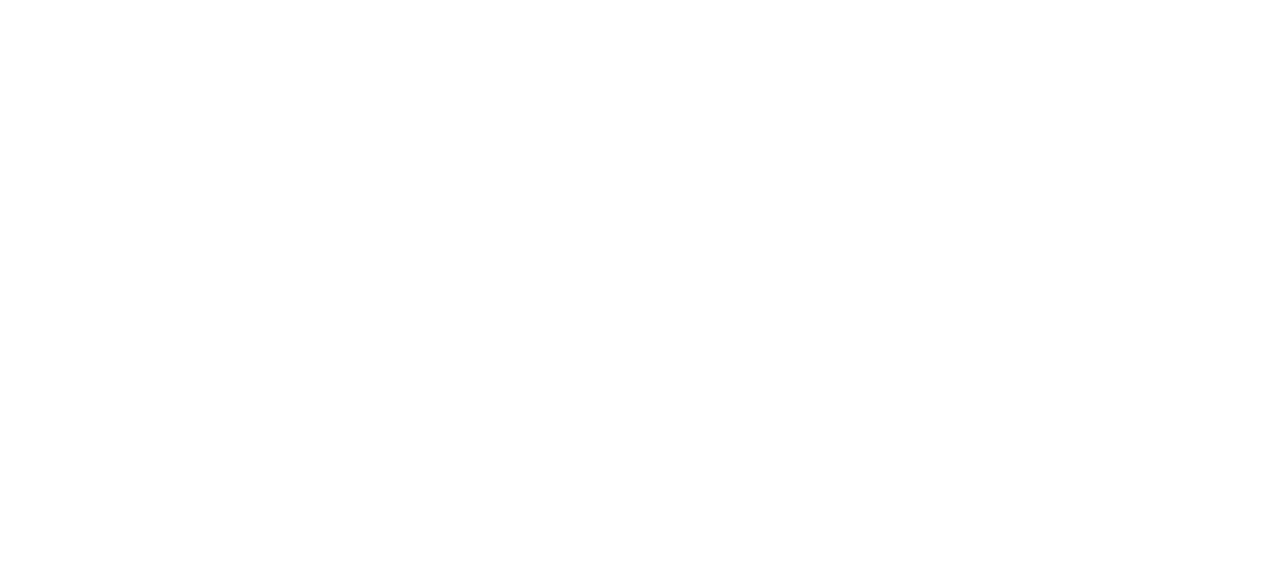
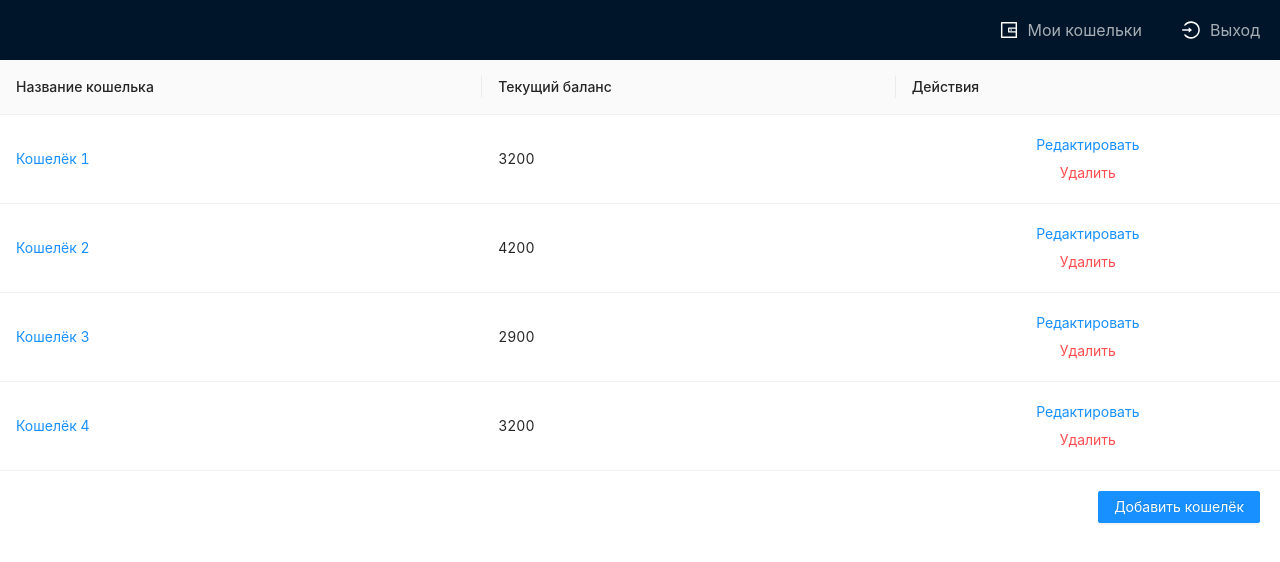
Before and after one commit to lawrence-il/MEGACOUNT-Test-task-Accounting-book-of-finance, a React (Create React App) app in the folder client/: page /wallets in a window 1280 px wide. Before the commit this address had no page. Shown: the top 562 px of the page. Built offline with nearby package versions, Linux system fonts and the light colour scheme.

Commit message:
some changes

```diff
--- a/client/src/components/header/Header.tsx
+++ b/client/src/components/header/Header.tsx
@@ -23,7 +23,7 @@
 			label: 'Мои кошельки',
             key: 'item-2',
 			icon: <WalletOutlined style={{ color: 'white', fontSize: '18px' }} />,
-			onClick: () => navigate('/list-wallets')
+			onClick: () => navigate('/wallets')
         },
     ];
     return <Menu multiple={true} mode="horizontal" theme="dark" items={items} />;
--- a/client/src/components/modalWindow/modalWindow.tsx
+++ b/client/src/components/modalWindow/modalWindow.tsx
@@ -2,7 +2,7 @@
 import { useForm } from 'antd/lib/form/Form';
 import { ReactElement, useContext } from 'react';
 import { Context } from '../..';
-import { ModalProps, Wallet } from '../../types/types';
+import { ModalProps, RecordType } from '../../types/types';
 
 function ModalWindow(props: ModalProps): ReactElement {
 
@@ -10,7 +10,7 @@
       listWallets: { wallets, setWallets },
   } = useContext(Context);
 
-    const handle = (values: Wallet) => {
+    const handle = (values: RecordType) => {
         if (props.isAdd) {
           values.key = wallets.length === 0 ? 1 : wallets[wallets.length - 1].key + 1;
           console.log('Received values of form(Add): ', values);
@@ -43,13 +43,13 @@
                 form={form}
                 initialValues={{ modifier: 'public' }}>
                 <Form.Item
-                    name="nameWallet"
+                    name="name"
                     label="Название"
                     rules={[{ required: true, message: 'Введите название' }]}>
                     <Input />
                 </Form.Item>
                 <Form.Item
-                    name="currentBalance"
+                    name="value"
                     label="Баланс"
                     rules={[
                         { required: true, message: 'Введите баланс' },
--- a/client/src/components/pages/ListWallets.tsx
+++ b/client/src/components/pages/ListWallets.tsx
@@ -2,8 +2,8 @@
 import { Button, Modal, Table } from 'antd';
 import { ReactElement, useContext, useState } from 'react';
 import Column from 'antd/lib/table/Column';
-import { Wallet } from '../../types/types';
-import { Link } from 'react-router-dom';
+import { RecordType } from '../../types/types';
+import { Link, useLocation } from 'react-router-dom';
 import { Context } from '../..';
 import { ExclamationCircleOutlined } from '@ant-design/icons';
 import ModalWindow from '../modalWindow/modalWindow';
@@ -11,9 +11,17 @@
 const { confirm } = Modal;
 
 function ListWallets(): ReactElement {
+
+    const {pathname} = useLocation();
+
     const {
         listWallets: { wallets, setWallets },
+        balances: {balances, setBalances},
     } = useContext(Context);
+
+    const varPage = pathname === '/wallets' ? wallets : pathname === '/expenses' ? balances : balances
+    const varPageId = pathname === '/wallets' ? `/wallets/` : pathname === '/expenses' ? `/expenses/` : `/expenses/` // pathname
+
 
     const [isAdd, setIsAdd] = useState(false);
     const [isModalVisible, setIsModalVisible] = useState(false);
@@ -26,15 +34,24 @@
             okText: 'Удалить',
             cancelText: 'Закрыть',
             onOk() {
-                handleDelete(key);
+                handleDelete(key, varPage);
             },
         });
     };
 
 
-    const handleDelete = (key: number) => {
-        const newData = wallets.filter((item: Wallet) => item.key !== key);
-        setWallets(newData);
+    const handleDelete = (key: number, list:  RecordType[]) => {
+        const newData = list.filter((item: RecordType) => item.key !== key);
+        switch (pathname) {
+            case '/wallets':
+                setWallets(newData);
+                break;
+            case '/expenses':
+                setBalances(newData);
+                break;
+            case '/revenues':
+        }
+
     };
 
     const showModal = (isAdd: boolean) => {
@@ -44,18 +61,18 @@
 
     return (
         <>
-            <Table dataSource={wallets} pagination={false} scroll={{ x: 320 }}>
+            <Table dataSource={varPage} pagination={false} scroll={{ x: 320 }}>
                 <Column
                     title="Название кошелька"
-                    dataIndex="nameWallet"
-                    key="nameWallet"
-                    render={(_: any, record: Wallet) => <Link to={`/wallet/${record.key}`}>{record.nameWallet}</Link>}
+                    dataIndex="name"
+                    key="name"
+                    render={(_: any, record: RecordType) => <Link to={`${varPageId}${record.key}`}>{record.name}</Link>}
                 />
-                <Column title="Текущий баланс" dataIndex="currentBalance" key="currentBalance" />
+                <Column title="Текущий баланс" dataIndex="value" key="value" />
                 <Column
                     title="Действия"
                     key="action"
-                    render={(_: any, record: Wallet) => (
+                    render={(_: any, record: RecordType) => (
                         <div
                             key={record.key}
                             style={{ color: '#1890ff', display: 'flex', flexDirection: 'column' }}>
--- a/client/src/components/pages/auth/Auth.tsx
+++ b/client/src/components/pages/auth/Auth.tsx
@@ -13,6 +13,7 @@
     const [login, setLogin] = useState('');
     const [password, setPassword] = useState('');
     const [confirm, setConfirm] = useState('');
+
     const navigate = useNavigate();
     const { pathname } = useLocation();
 
@@ -26,7 +27,7 @@
                 name="normal_login"
                 className="login-form"
                 initialValues={{ remember: true }}
-                onFinish={() => navigate('/list-wallets')}>
+                onFinish={() => navigate('/wallets')}>
                 <h1 className="form__title">{pathname === '/' ? 'Авторизация' : 'Регистрация'}</h1>
                 <Form.Item
                     name="login"
--- /dev/null
+++ b/client/src/store/BalancesStore.ts
@@ -0,0 +1,27 @@
+import { makeAutoObservable } from "mobx";
+import { RecordType } from "../types/types";
+
+class BalancesStore {
+    balances: RecordType[]
+
+    constructor() {
+        this.balances = [
+            {
+                key: 1,
+                name: "Расход 1",
+                value: 56565
+            }
+        ]
+        makeAutoObservable(this);
+    }
+
+    setBalances = (balances: RecordType[]) => {
+        this.balances = balances;
+    }
+
+    get getBalances() {
+        return this.balances
+    }
+}
+
+export default BalancesStore;
--- a/client/src/store/ListWalletsStore.ts
+++ b/client/src/store/ListWalletsStore.ts
@@ -1,36 +1,36 @@
 import { makeAutoObservable } from 'mobx';
-import { Wallet } from '../types/types';
+import { RecordType } from '../types/types';
 
 class ListWalletsStore {
-    wallets: Wallet[];
+    wallets: RecordType[];
 
     constructor() {
         this.wallets = [
             {
                 key: 1,
-                nameWallet: 'Кошелёк 1',
-                currentBalance: 3200,
+                name: 'Кошелёк 1',
+                value: 3200,
             },
             {
                 key: 2,
-                nameWallet: 'Кошелёк 2',
-                currentBalance: 4200,
+                name: 'Кошелёк 2',
+                value: 4200,
             },
             {
                 key: 3,
-                nameWallet: 'Кошелёк 3',
-                currentBalance: 2900,
+                name: 'Кошелёк 3',
+                value: 2900,
             },
             {
                 key: 4,
-                nameWallet: 'Кошелёк 4',
-                currentBalance: 3200,
+                name: 'Кошелёк 4',
+                value: 3200,
             },
         ];
         makeAutoObservable(this);
     }
 
-    setWallets = (wallets: Wallet[]) => {
+    setWallets = (wallets: RecordType[]) => {
         this.wallets = wallets;
     }
 
--- a/client/src/store/store.ts
+++ b/client/src/store/store.ts
@@ -1,7 +1,9 @@
 import UserStore from "./UserStore";
 import ListWalletsStore from "./ListWalletsStore";
+import BalancesStore from "./BalancesStore";
 
 export const state = {
     user: new UserStore(),
-    listWallets: new ListWalletsStore()
+    listWallets: new ListWalletsStore(),
+    balances: new BalancesStore()
 };
```
Also changed, not shown: client/src/accessRoutes.ts (+7 -7 lines), client/src/types/types.ts (+11 -5 lines).
